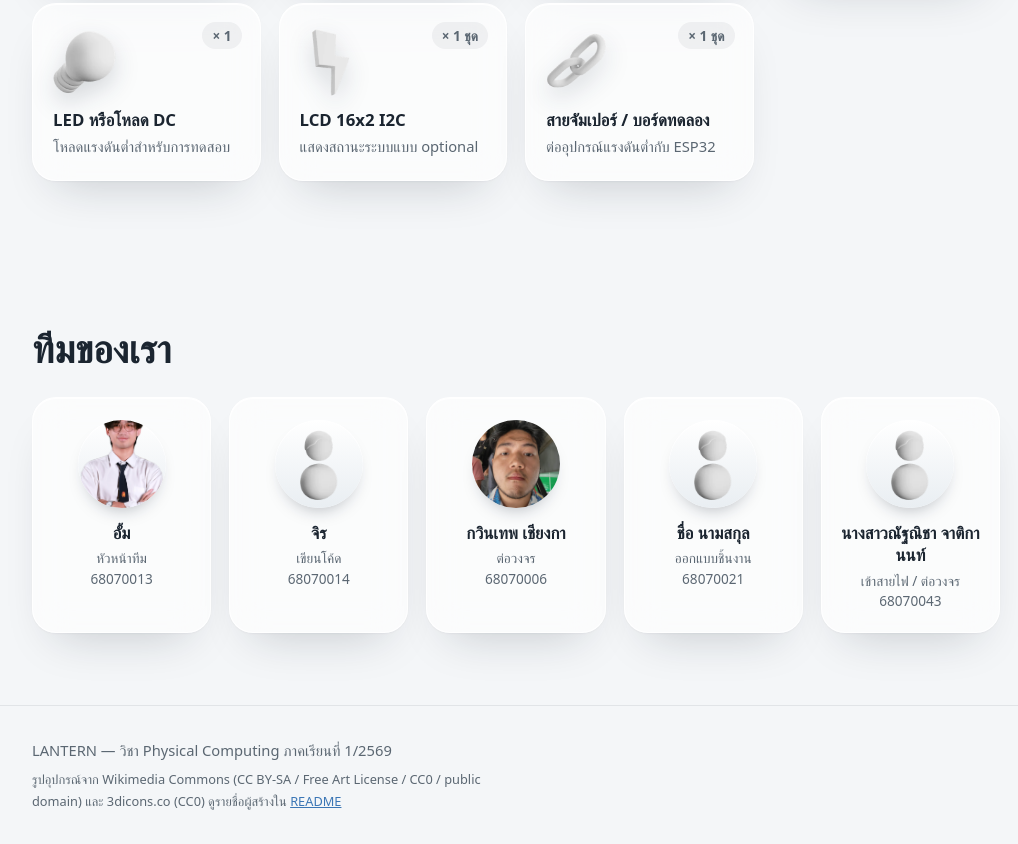
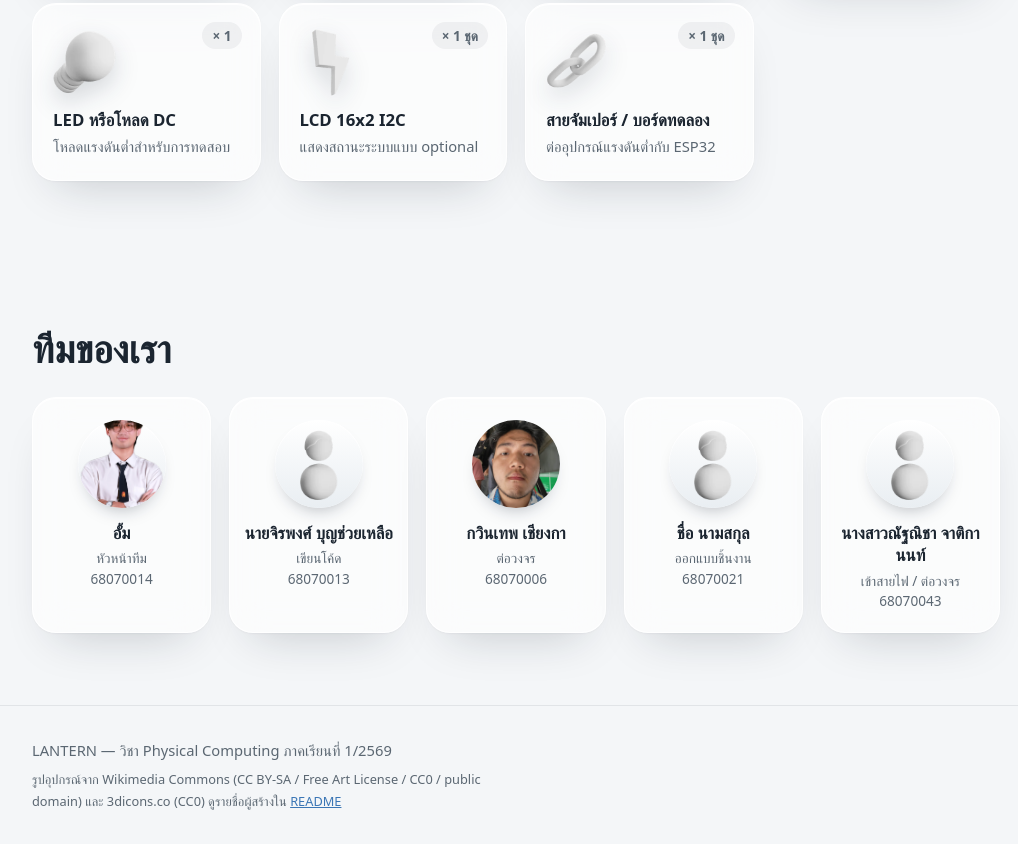
Before and after one commit to Vinniel5403/lantern, a plain HTML site: page index.html in a window 1280 px wide. Shown: the part 3158-4002 px from the top of the page, without its empty margins (124-1142 px from the left). Drawn offline with Linux system fonts and the light colour scheme; a web font is replaced by a local one.

Commit message:
chore: Change memberID and name index.html

```diff
--- a/index.html
+++ b/index.html
@@ -537,10 +537,10 @@
         <ul class="team">
           <li class="glass">
             <div class="avatar"><img src="assets/idea-person.webp" width="120" height="120" alt=""></div>
-            <div class="name">อั้ม</div><div class="meta">หัวหน้าทีม<br>68070013</div></li>
+            <div class="name">อั้ม</div><div class="meta">หัวหน้าทีม<br>68070014</div></li>
           <li class="glass">
             <div class="avatar"><img src="assets/icons/person.webp" width="120" height="120" alt=""></div>
-            <div class="name">จิร</div><div class="meta">เขียนโค้ด<br>68070014</div></li>
+            <div class="name">นายจิรพงศ์ บุญช่วยเหลือ</div><div class="meta">เขียนโค้ด<br>68070013</div></li>
           <li class="glass">
             <div class="avatar"><img src="assets/vinniel.jpeg" width="120" height="120" alt=""></div>
             <div class="name">กวินเทพ เชียงกา</div><div class="meta">ต่อวงจร<br>68070006</div></li>
```
